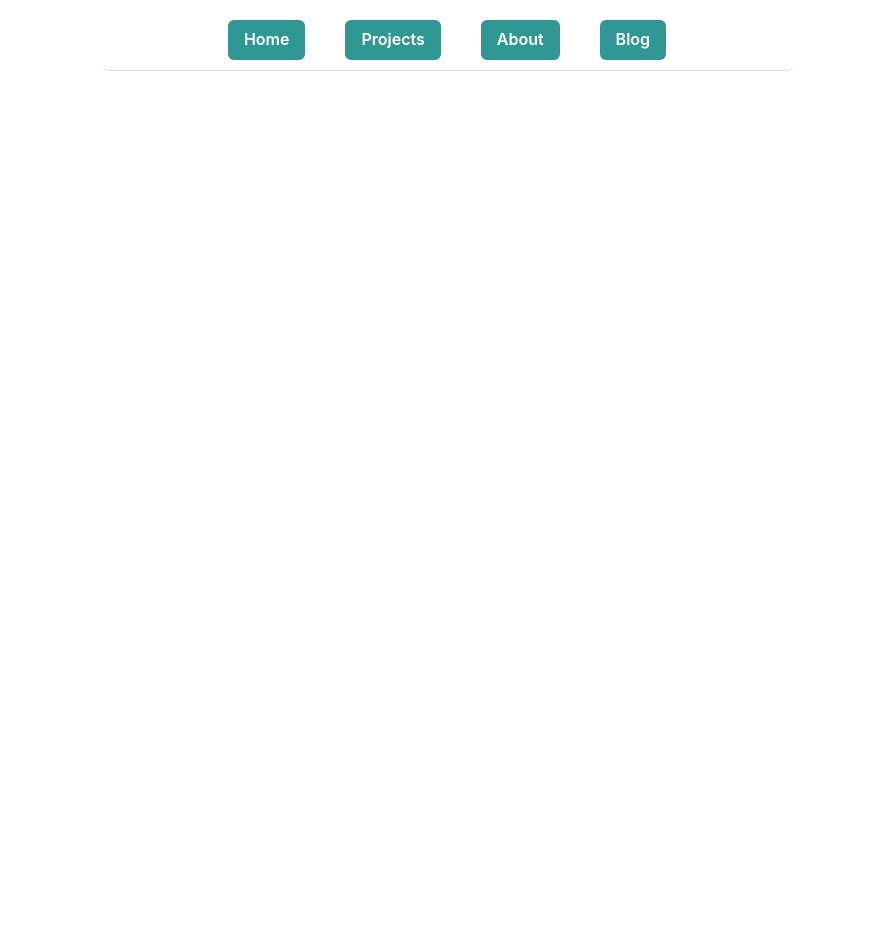
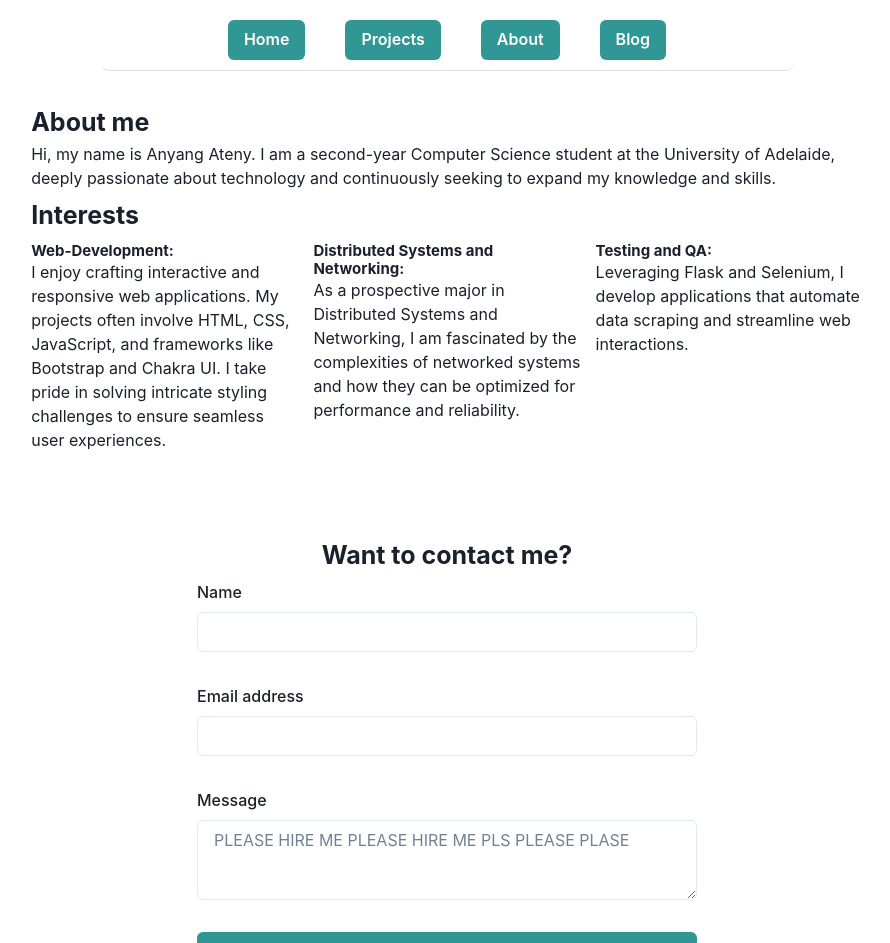
Before and after one commit to anyangateny1/frontend, a React (Create React App) app: page /about in a window 1280 px wide. Shown: the top 943 px of the page, without its empty margins (193-1083 px from the left). Before the commit the page ends 800 px from the top, so only its background shows below. Built offline with nearby package versions, Linux system fonts and the light colour scheme.

Commit message:
Added some of the about page.

```diff
--- /dev/null
+++ b/src/About.js
@@ -0,0 +1,82 @@
+import { Box, Button, FormControl, FormLabel, Input, Textarea, Heading, Text, Stack, SimpleGrid} from '@chakra-ui/react'
+
+function About() {
+
+    return (
+    <Box
+      display="flex"
+      alignItems="center"
+      justifyContent="center"
+    >
+      <Box
+        display="flex"
+        flexDirection="column"
+        width={{ base: "100%", md: "66%" }}
+        maxWidth={{ base: "100%", md: "66%" }}
+        rounded='lg'
+      >
+        <Box marginTop='10px' marginBottom='5px'>
+          <Heading fontSize='25px' marginTop='10px' marginBottom='5px'>
+            About me
+          </Heading>
+          <Text>Hi, my name is Anyang Ateny. I am a second-year Computer Science student at the University of Adelaide,
+            deeply passionate about technology and continuously seeking to expand my knowledge and skills.</Text>
+            <Heading fontSize='25px' marginTop='10px' marginBottom='5px'>
+              Interests
+          </Heading>
+            <SimpleGrid columns={{ base: 1, md: 3 }} spacing="15px" marginTop={3}>
+                  <Box>
+                    <Heading fontSize="15px">Web-Development:</Heading>
+                    <Text>
+                      I enjoy crafting interactive and responsive web applications. My projects often involve HTML, CSS, JavaScript, and frameworks like Bootstrap and Chakra UI. I take pride in solving intricate styling challenges to ensure seamless user experiences.
+                    </Text>
+                  </Box>
+                  <Box>
+                    <Heading fontSize="15px">Distributed Systems and Networking:</Heading>
+                    <Text>
+                      As a prospective major in Distributed Systems and Networking, I am fascinated by the complexities of networked systems and how they can be optimized for performance and reliability.
+                    </Text>
+                  </Box>
+                  <Box>
+                    <Heading fontSize="15px">Testing and QA:</Heading>
+                    <Text>
+                      Leveraging Flask and Selenium, I develop applications that automate data scraping and streamline web interactions.
+                    </Text>
+                  </Box>
+              </SimpleGrid>
+        </Box>
+
+        <Box
+        display="flex"
+        flexDirection="column"
+        alignItems="center"
+        justifyContent="center"
+        marginTop="10%"
+        >
+        <Heading fontSize='25px' marginBottom="10px" textAlign="center">Want to contact me?</Heading>
+        <form style={{ width: '100%' }}>
+          <Stack spacing={4} width="100%" maxWidth="500px" margin="auto">
+            <FormControl id="name" mb={4}>
+              <FormLabel>Name</FormLabel>
+              <Input type="text" />
+            </FormControl>
+            <FormControl id="email" mb={4}>
+              <FormLabel>Email address</FormLabel>
+              <Input type="email" />
+            </FormControl>
+            <FormControl id="message" mb={4}>
+              <FormLabel>Message</FormLabel>
+              <Textarea placeholder="PLEASE HIRE ME PLEASE HIRE ME PLS PLEASE PLASE"/>
+            </FormControl>
+            <Button colorScheme="teal" width="full">Submit</Button>
+          </Stack>
+        </form>
+      </Box>
+      </Box>
+    </Box>
+
+    );
+}
+
+
+export default About;
--- a/src/App.js
+++ b/src/App.js
@@ -2,7 +2,8 @@ import { BrowserRouter as Router, Route, Routes, Link } from 'react-router-dom';
 import { Box, Button, Stack } from '@chakra-ui/react';
 import Homepage from './Homepage';
 import Projects from './Projects';
-import './index.css'
+import About from './About';
+import './index.css';
 
 function App() {
   return (
@@ -13,20 +14,21 @@ function App() {
         alignItems="center"
         minHeight="100vh"
         padding="10px"
+        width="100%"
       >
         <Box
           width={{ base: "100%", md: "55%" }}
-          maxWidth={{ base: "100%", md: "55%" }}
           padding="10px"
           borderBottom="1px solid #ddd"
-          rounded='lg'
+          rounded="lg"
+          mb="4"
         >
           <Stack
-          wrap="shrink"
-          spacing={{base: 2, md: 10}}
-          direction="row"
-          justifyContent="center"
-          alignItems="center">
+            spacing={{ base: 10, md: 10 }}
+            direction="row"
+            justifyContent="center"
+            alignItems="center"
+          >
             <Link to="/">
               <Button colorScheme="teal" size={{ base: "sm", md: "md" }}>Home</Button>
             </Link>
@@ -42,10 +44,11 @@ function App() {
           </Stack>
         </Box>
 
-        <Box width="100%">
+        <Box width="100%" flex="1">
           <Routes>
-            <Route path="/" element={<Homepage />}/>
-            <Route path="/projects" element={<Projects />}/>
+            <Route path="/" element={<Homepage />} />
+            <Route path="/projects" element={<Projects />} />
+            <Route path="/about" element={<About />} />
           </Routes>
         </Box>
       </Box>
--- a/src/Homepage.js
+++ b/src/Homepage.js
@@ -3,6 +3,8 @@ import { ChevronRightIcon } from '@chakra-ui/icons'
 import { BsGithub, BsLinkedin } from 'react-icons/bs'
 import { BioSection, BioYear } from './components/sections'
 import { SmallTiles }  from './components/projectTiles'
+import { Link as RouterLink } from 'react-router-dom';
+
 
 function Homepage() {
   return (
@@ -12,10 +14,9 @@ function Homepage() {
       justifyContent="center"
     >
       <Box
-        width={{ base: "100%", md: "50%" }}
-        maxWidth={{ base: "100%", md: "50%" }}
+        width={{ base: "100%", md: "66%" }}
+        maxWidth={{ base: "100%", md: "66%" }}
         rounded='lg'
-        padding="25px"
         bg='white'
       >
         <Box
@@ -24,7 +25,7 @@ function Homepage() {
         alignItems="center"
         marginBottom={10}
         marginTop={10}>
-        <Image src='https://f4.bcbits.com/img/a0822881135_10.jpg' boxSize="40%"/>
+        <Image src='https://f4.bcbits.com/img/a0822881135_10.jpg' boxSize={{base: "90%", md: "40%"}}/>
         </Box>
         <Box display={{ md: 'flex' }} >
           <Box flexGrow={1}>
@@ -67,6 +68,8 @@ function Homepage() {
           </p>
         </Box>
 
+
+
         <Box marginTop='10px' marginBottom='5px'>
           <Heading fontSize='25px' marginTop='10px' marginBottom='5px'>
             I'm interested in...
@@ -85,12 +88,19 @@ function Homepage() {
           </BioSection>
         </Box>
 
-        <Box marginTop='10px' marginBottom='5px'>
-          <Heading fontSize='25px' marginTop='10px' marginBottom='10px'>
-            Projects
+        <Box marginTop='10px' marginBottom='5px' display="flex" flexDirection="column">
+          <Heading fontSize='25px' marginTop='10px'>
+            Things I'm proud of!
           </Heading>
-          <Box marginTop='10px' marginBottom='5px'>
+          <Box marginTop='10px' marginBottom='10px'>
             <SmallTiles></SmallTiles>
+          </Box>
+          <Box display="flex" alignItems="center" justifyContent="center" marginTop='10px'>
+            <RouterLink to='/projects'>
+              <Button rightIcon={<ChevronRightIcon />} colorScheme='teal' size='md' variant='solid'>
+                View all projects
+              </Button>
+            </RouterLink>
           </Box>
         </Box>
 
--- a/src/Projects.js
+++ b/src/Projects.js
@@ -9,11 +9,13 @@ function Projects() {
       justifyContent="center"
     >
       <Box
-        width={{ base: "100%", md: "55%" }}
-        maxWidth={{ base: "100%", md: "55%" }}
+        width={{ base: "100%", md: "66%" }}
+        maxWidth={{ base: "100%", md: "66%" }}
         rounded='lg'
-        padding="25px"
         bg='white'
+        display="flex"
+        alignItems="center"
+        justifyContent="center"
       >
         <ProjectTiles></ProjectTiles>
 
--- a/src/components/projectTiles.js
+++ b/src/components/projectTiles.js
@@ -11,15 +11,13 @@ const parseTags = ({ tags }) => {
       {tagLines.map((tag, index) =>
         tag ? (
           <Text key={index}
-          fontSize="sm"
+          fontSize="xs"
           bg="teal"
-          paddingLeft='5px'
-          paddingRight='5px'
-          paddingBottom='2px'
+          padding="4px"
           color='white'
-          rounded='lg'
+          fontWeight='bold'
           >
-            {tag}
+            {tag.toUpperCase()}
           </Text>
         ) : (
           <Text key={index} fontSize="sm" bg='white' p={1} mr={1}>
@@ -88,7 +86,6 @@ export const SmallTiles = () => {
        {SmallTiles.slice(1, 3).map(project => (
               <Box
               rounded="lg"
-              padding="10px"
               display="flex"
               justifyContent="center"
               alignItems="center"
--- a/src/index.css
+++ b/src/index.css
@@ -17,3 +17,11 @@ code {
   font-family: source-code-pro, Menlo, Monaco, Consolas, 'Courier New',
     monospace;
 }
+
+form {
+
+    width: 66%
+
+
+
+}
```
